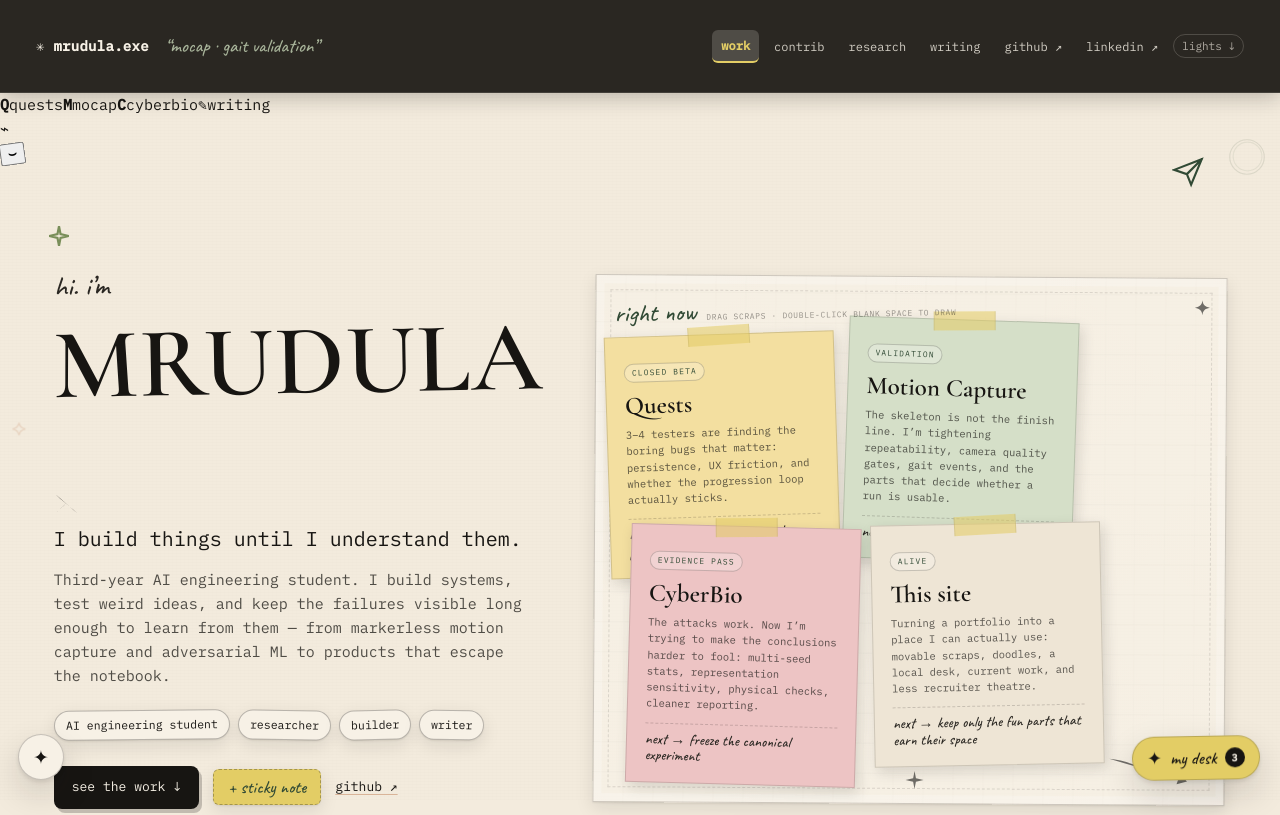
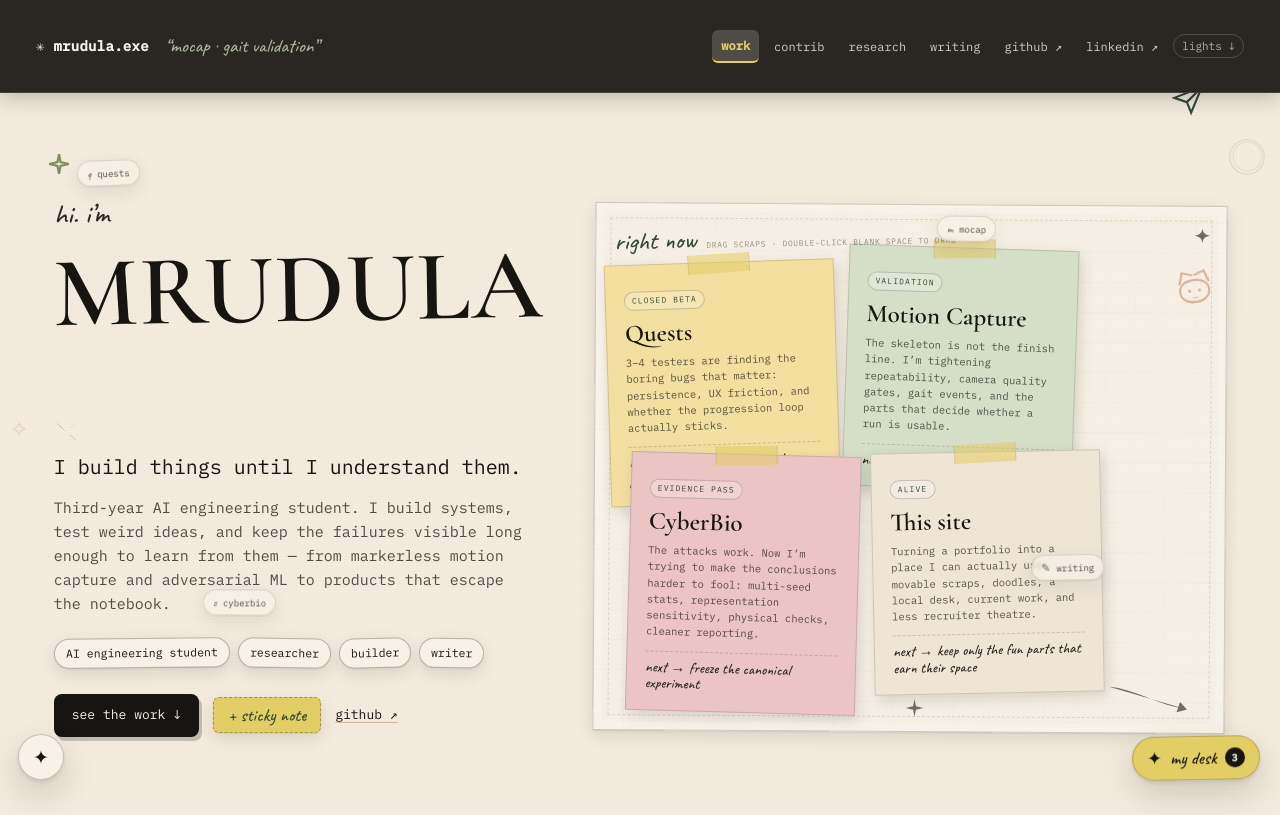
Before and after one commit to Mrudula-itsjuzme/portfolio-site, a React (Vite) app: page / in a window 1280 px wide. Shown: the top 815 px of the page. Built offline with nearby package versions, Linux system fonts and the light colour scheme.

Commit message:
style: add drifting tabs, gait walker, plane, and cat motion

```diff
--- a/src/styles/lab.css
+++ b/src/styles/lab.css
@@ -3744,3 +3744,254 @@ html[data-fullscreen="true"] .hero,
     grid-template-columns: 1fr;
   }
 }
+
+
+/* ============================================================
+   personalized ambient motion — playful screen life
+   ============================================================ */
+
+.screen-life {
+  position: fixed;
+  inset: 0;
+  z-index: 35;
+  pointer-events: none;
+  overflow: hidden;
+}
+
+.screen-life.paused * {
+  animation-play-state: paused !important;
+}
+
+.tab-orbit {
+  position: absolute;
+  inset: 0;
+  pointer-events: none;
+}
+
+.floating-tab {
+  position: absolute;
+  display: inline-flex;
+  align-items: center;
+  gap: 6px;
+  padding: 5px 9px;
+  border: 1px solid rgba(23,21,18,.16);
+  border-radius: 999px;
+  background: rgba(247,241,230,.84);
+  color: var(--ink);
+  box-shadow: var(--shadow-paper);
+  backdrop-filter: blur(3px);
+  font: 9px var(--mono);
+  text-transform: lowercase;
+  opacity: .78;
+  animation: tab-drift 18s ease-in-out infinite alternate;
+  animation-delay: calc(var(--i) * -3.2s);
+}
+
+.floating-tab b {
+  font: 11px var(--hand);
+  color: var(--forest);
+}
+
+.tab-0 { left: 6vw; top: 20vh; }
+.tab-1 { left: 72vw; top: 28vh; }
+.tab-2 { left: 14vw; top: 74vh; }
+.tab-3 { left: 78vw; top: 68vh; }
+
+@keyframes tab-drift {
+  0% { transform: translate3d(0,0,0) rotate(-2deg); }
+  25% { transform: translate3d(18px,-10px,0) rotate(1deg); }
+  50% { transform: translate3d(34px,10px,0) rotate(-1deg); }
+  75% { transform: translate3d(12px,22px,0) rotate(2deg); }
+  100% { transform: translate3d(-8px,8px,0) rotate(0deg); }
+}
+
+.gait-walker {
+  position: absolute;
+  left: -70px;
+  bottom: 22px;
+  width: 42px;
+  height: 82px;
+  color: var(--forest);
+  opacity: .38;
+  animation: gait-cross-screen 28s linear infinite;
+}
+
+.gait-head,
+.gait-body,
+.gait-arm,
+.gait-leg {
+  position: absolute;
+  display: block;
+  background: currentColor;
+  transform-origin: top center;
+}
+
+.gait-head {
+  width: 13px;
+  height: 13px;
+  border-radius: 50%;
+  left: 15px;
+  top: 0;
+}
+
+.gait-body {
+  width: 3px;
+  height: 30px;
+  left: 20px;
+  top: 14px;
+}
+
+.gait-arm {
+  width: 3px;
+  height: 24px;
+  left: 20px;
+  top: 19px;
+  border-radius: 999px;
+}
+
+.gait-leg {
+  width: 3px;
+  height: 32px;
+  left: 20px;
+  top: 42px;
+  border-radius: 999px;
+}
+
+.gait-arm-a { animation: gait-arm-a 1.05s ease-in-out infinite alternate; }
+.gait-arm-b { animation: gait-arm-b 1.05s ease-in-out infinite alternate; }
+.gait-leg-a { animation: gait-leg-a 1.05s ease-in-out infinite alternate; }
+.gait-leg-b { animation: gait-leg-b 1.05s ease-in-out infinite alternate; }
+
+@keyframes gait-arm-a { from { transform: rotate(38deg); } to { transform: rotate(-38deg); } }
+@keyframes gait-arm-b { from { transform: rotate(-38deg); } to { transform: rotate(38deg); } }
+@keyframes gait-leg-a { from { transform: rotate(26deg); } to { transform: rotate(-24deg); } }
+@keyframes gait-leg-b { from { transform: rotate(-24deg); } to { transform: rotate(26deg); } }
+
+@keyframes gait-cross-screen {
+  0% { transform: translateX(0) translateY(0); opacity: 0; }
+  5% { opacity: .38; }
+  45% { transform: translateX(48vw) translateY(-4px); }
+  50% { transform: translateX(52vw) translateY(0) scaleX(-1); }
+  95% { opacity: .38; }
+  100% { transform: translateX(calc(100vw + 90px)) translateY(-2px) scaleX(-1); opacity: 0; }
+}
+
+.screen-plane {
+  position: absolute;
+  left: -60px;
+  top: 34vh;
+  font-family: var(--hand);
+  font-size: 34px;
+  color: var(--clay);
+  opacity: .45;
+  transform: rotate(-18deg);
+  animation: plane-pass 34s linear infinite;
+}
+
+@keyframes plane-pass {
+  0% { transform: translate3d(0,0,0) rotate(-18deg); opacity: 0; }
+  7% { opacity: .45; }
+  48% { transform: translate3d(52vw,-12vh,0) rotate(4deg); }
+  75% { transform: translate3d(78vw,7vh,0) rotate(12deg); }
+  94% { opacity: .45; }
+  100% { transform: translate3d(calc(100vw + 90px),-4vh,0) rotate(18deg); opacity: 0; }
+}
+
+.screen-cat {
+  position: absolute;
+  width: 42px;
+  height: 37px;
+  border: 0;
+  background: transparent;
+  color: var(--clay);
+  pointer-events: auto;
+  cursor: pointer;
+  opacity: .68;
+  transition: right .55s cubic-bezier(.2,.8,.2,1), top .55s cubic-bezier(.2,.8,.2,1), transform .55s ease, opacity .18s ease;
+  animation: cat-bob 3.8s ease-in-out infinite;
+}
+
+.screen-cat:hover {
+  opacity: 1;
+}
+
+.cat-face {
+  position: absolute;
+  left: 5px;
+  top: 8px;
+  width: 31px;
+  height: 24px;
+  border: 2px solid currentColor;
+  border-radius: 45% 45% 48% 48%;
+}
+
+.cat-ear {
+  position: absolute;
+  top: 1px;
+  width: 12px;
+  height: 13px;
+  border-left: 2px solid currentColor;
+  border-top: 2px solid currentColor;
+}
+
+.cat-ear.left {
+  left: 7px;
+  transform: rotate(18deg);
+}
+
+.cat-ear.right {
+  right: 7px;
+  transform: scaleX(-1) rotate(18deg);
+}
+
+.cat-face i {
+  position: absolute;
+  top: 8px;
+  width: 3px;
+  height: 3px;
+  background: currentColor;
+  border-radius: 50%;
+}
+
+.cat-face i:first-child { left: 7px; }
+.cat-face i:nth-child(2) { right: 7px; }
+
+.cat-face b {
+  position: absolute;
+  left: 10px;
+  top: 8px;
+  font: 11px var(--hand);
+  color: currentColor;
+}
+
+@keyframes cat-bob {
+  50% { margin-top: -4px; }
+}
+
+@media (max-width: 900px) {
+  .floating-tab,
+  .gait-walker,
+  .screen-plane {
+    display: none;
+  }
+
+  .screen-cat {
+    opacity: .48;
+    transform: scale(.9);
+  }
+}
+
+@media (prefers-reduced-motion: reduce) {
+  .floating-tab,
+  .gait-walker,
+  .screen-plane,
+  .screen-cat {
+    animation: none !important;
+  }
+
+  .floating-tab,
+  .gait-walker,
+  .screen-plane {
+    display: none;
+  }
+}
```
